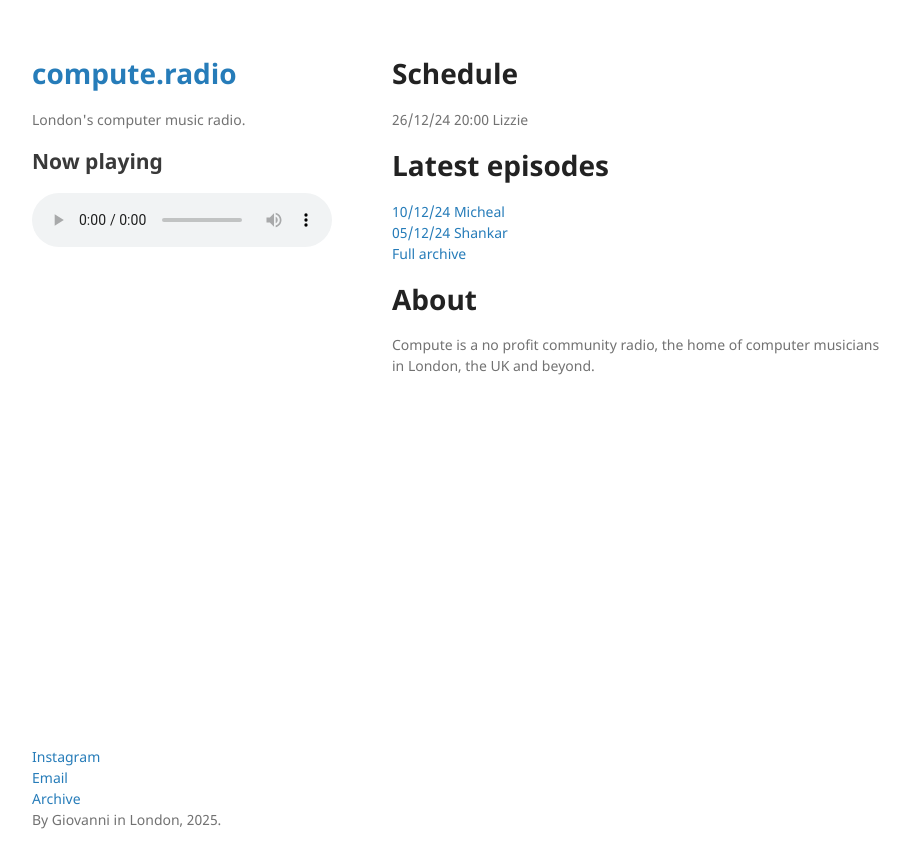
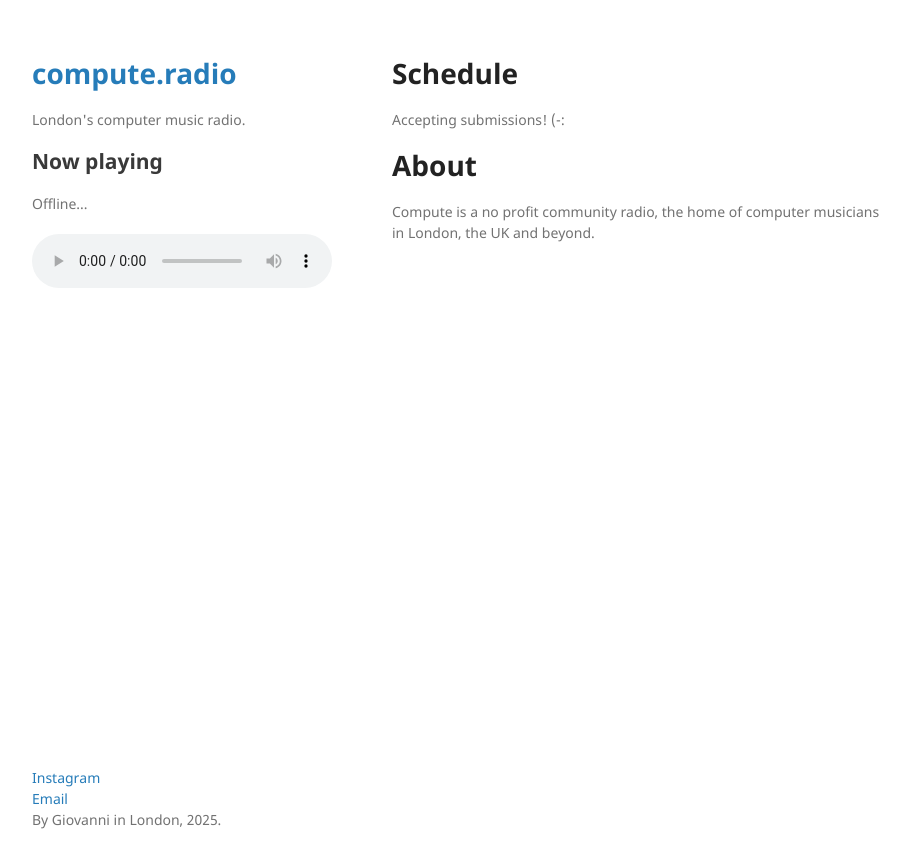
Before and after one commit to compute-radio/compute-radio.github.io, a Jekyll site: the page built from index.md, in a window 1280 px wide. Shown: the top 868 px of the page, without its empty margins (178-1088 px from the left). Built offline with Jekyll 4.4.1, drawn with Linux system fonts in a browser that asks for light colours; our own code applies the rules of GitHub Pages for plain Markdown files.

Commit message:
update links and text.

```diff
--- a/_layouts/default.html
+++ b/_layouts/default.html
@@ -34,14 +34,6 @@
         <source src="https://computeradio.out.airtime.pro//computeradio_a" type="audio/mpeg" />
       </audio>
 
-
-      {% if site.show_downloads %}
-      <ul class="downloads">
-        <li><a href="{{ site.github.zip_url }}">Download <strong>ZIP File</strong></a></li>
-        <li><a href="{{ site.github.tar_url }}">Download <strong>TAR Ball</strong></a></li>
-        <li><a href="{{ site.github.repository_url }}">View On <strong>GitHub</strong></a></li>
-      </ul>
-      {% endif %}
     </header>
     <section>
 
@@ -53,9 +45,8 @@
       <p>This project is maintained by <a href="{{ site.github.owner_url }}">{{ site.github.owner_name }}</a></p>
       {% endif %}
       <p>
-        <a href="https://github.com/orderedlist">Instagram</a><br />
-        <a href="https://github.com/orderedlist">Email</a><br />
-        <a href="https://github.com/orderedlist">Archive</a><br />
+        <a href="https://www.instagram.com/compute.radio/">Instagram</a><br />
+        <a href="mailto:studio@compute.radio">Email</a><br />
         By Giovanni in London, 2025.
       </p>
     </footer>
@@ -83,7 +74,7 @@
           })
           .catch(error => {
               // Handle errors (e.g., if API request fails)
-              document.getElementById('result').innerHTML = `Error: ${error}`;
+              document.getElementById('now_playing').innerHTML = "Offline...";
           });
       });
 
--- a/index.md
+++ b/index.md
@@ -3,12 +3,12 @@ layout: default
 ---
 
 # Schedule
-26/12/24 20:00 Lizzie
+Accepting submissions! (-:
 
-# Latest episodes
+<!-- # Latest episodes
 [10/12/24 Micheal](./another-page.html)<br/>
 [05/12/24 Shankar](./another-page.html)<br/>
-[Full archive](./another-page.html)
+[Full archive](./another-page.html) -->
 
 # About
 Compute is a no profit community radio, the home of computer musicians in London, the UK and beyond.
```
